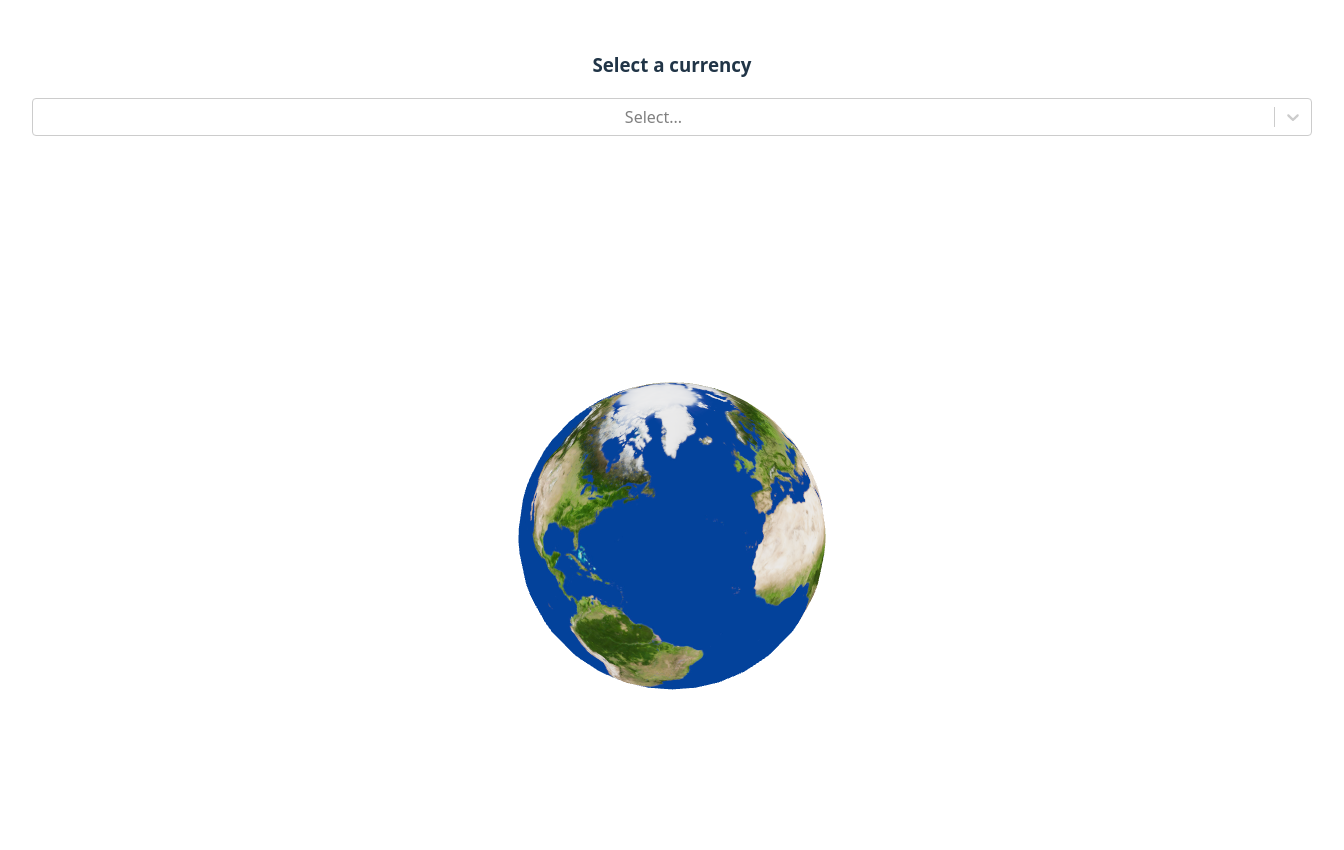
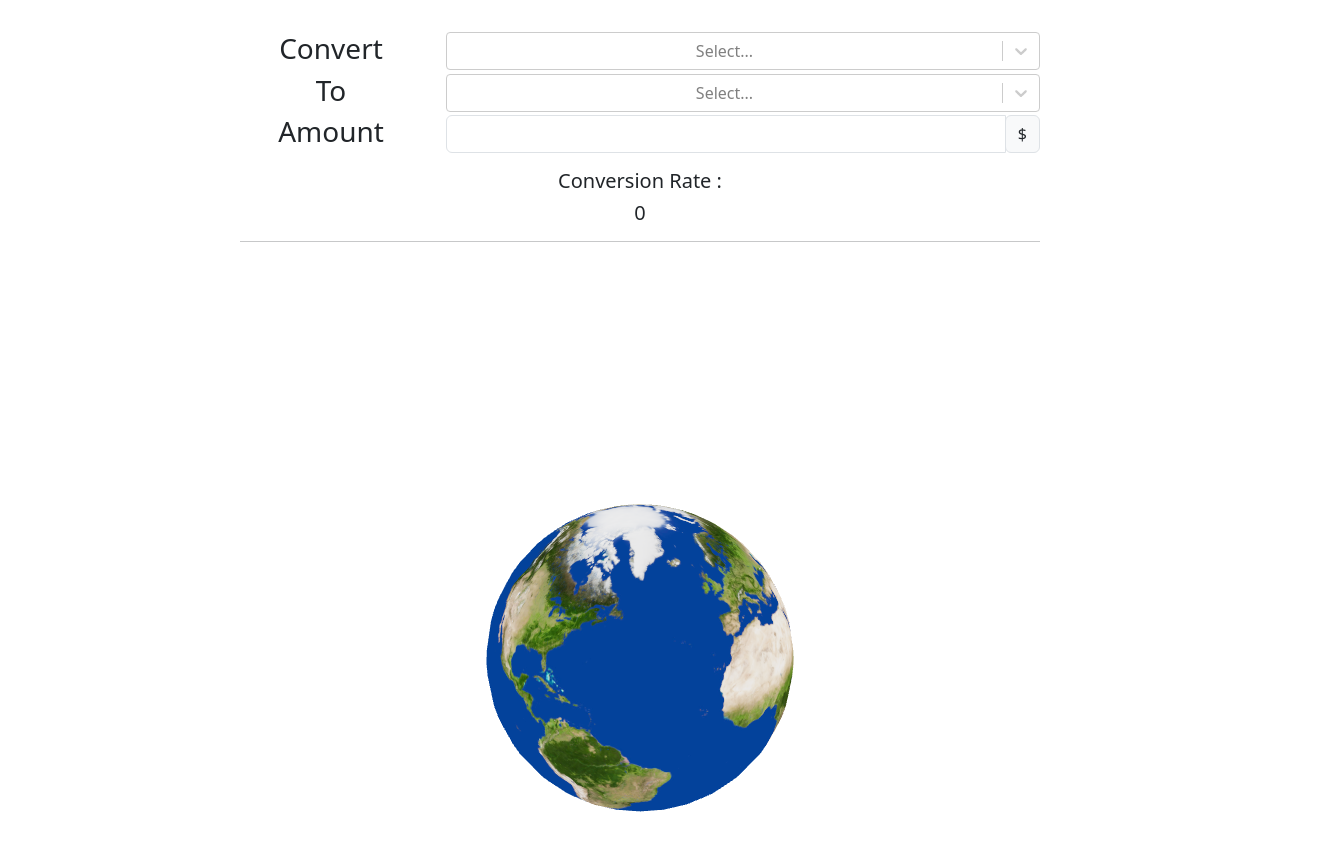
Before and after one commit to KyleRichards94/CurrencyConversionVisualizer, a React (Vite) app: page / in a window 1280 px wide. Shown: the top 850 px of the page, 1344 px wide, since content can reach past the window. Built offline with nearby package versions, Linux system fonts and the light colour scheme; no server answers.

Commit message:
add boot strap and currency conversion implementation

```diff
--- a/package.json
+++ b/package.json
@@ -15,6 +15,7 @@
   "dependencies": {
     "@react-three/drei": "^10.6.1",
     "@react-three/fiber": "^9.3.0",
+    "bootstrap": "^5.3.7",
     "react": "^19.1.1",
     "react-dom": "^19.1.1",
     "react-select": "^5.10.2"
--- a/src/App.css
+++ b/src/App.css
@@ -1,6 +1,5 @@
 #root {
   margin: 0 auto;
-  min-width: 100%;
   padding: 2rem;
   text-align: center;
 }
--- a/src/App.tsx
+++ b/src/App.tsx
@@ -5,8 +5,13 @@ import Visualizer from './Components/Visualizer.tsx'
 import { UriProvider } from './UriProvider/UriProvider.ts'
 import { SelectedTicker } from "./Tickers/SelectedTicker";
 
+import 'bootstrap/dist/css/bootstrap.min.css';
+import { Select } from '@react-three/drei'
+
 function App() {
-  const [currencyConversionRates, setCurrencyConversionRates] = useState<CurrencyConversion>()
+  const [currencyConversionRates, setCurrencyConversionRates] = useState<CurrencyConversion | undefined>()
+  const [conversionAmount, setConversionAmount] = useState<number | undefined>();
+  const [conversionFactor, setConversionFactor] = useState<number>();
 
   function onTickerSelected(ticker: Ticker) {
     fetch(UriProvider.getCurrencyConversion(ticker.tickerName))
@@ -16,13 +21,64 @@ function App() {
     SelectedTicker.setSelectedTicker(ticker);
   }
 
+  function onConversionSelected(ticker: Ticker) {
+    if (currencyConversionRates) {
+      const [_base] = Object.keys(currencyConversionRates).filter(k => k !== "date");
+      const _pairs = Object.entries(currencyConversionRates[_base]);
+      const _conversionFactor = _pairs.find(([k]) => k === ticker.tickerName)
+      SelectedTicker.setSelectedConversionTicker(ticker);
+      setConversionFactor(_conversionFactor?.[1])
+    }
+
+  }
+
   return (
     <>
-      <div>
-        <h3>Select a currency</h3>
-        <TickersSelectList onChange={onTickerSelected} />
-        <Visualizer currencyConversionRates={currencyConversionRates} />
+      <div class="row">
+
+        <div class="col-md-3">
+          <h3>Convert</h3>
+        </div>
+
+        <div class="col-md-9">
+          <TickersSelectList onChange={onTickerSelected} />
+        </div>
+
       </div>
+
+      <div class="row">
+
+        <div class="col-md-3">
+          <h3>To</h3>
+        </div>
+
+        <div class="col-md-9">
+          <TickersSelectList onChange={onConversionSelected} />
+        </div>
+
+      </div>
+
+      <div class="row">
+
+        <div class="col-md-3">
+          <h3>Amount</h3>
+        </div>
+
+        <div class="col-md-9">
+          <div class="input-group mb-3">
+            <input onChange={e => setConversionAmount(Number(e.target.value))} type="number" class="form-control" aria-label="Amount" />
+            <div class="input-group-append">
+              <span class="input-group-text">{SelectedTicker.getSelectedTicker()?.tickerName ?? "$"}</span>
+            </div>
+          </div>
+        </div>
+
+      </div>
+
+      <h5>Conversion Rate : {conversionFactor}</h5>
+      <h5>{(conversionFactor * conversionAmount) ? (conversionFactor * conversionAmount).toFixed(2) : 0} {SelectedTicker.getSelectedConversionTicker()?.tickerName}</h5>
+      <hr></hr>
+      <Visualizer currencyConversionRates={currencyConversionRates} />
     </>
   )
 }
--- a/src/Components/Bar.tsx
+++ b/src/Components/Bar.tsx
@@ -17,7 +17,12 @@ function latLongToSphere(lat: number, long: number, radius: number) {
 
 function getColour(ticker: string): string {
     const appticker = SelectedTicker.getSelectedTicker();
+    const appconversion = SelectedTicker.getSelectedConversionTicker();
     if (appticker) {
+        if (appconversion) {
+            return appconversion.tickerName === ticker ? "blue"
+                : appticker.tickerName === ticker ? "red" : "green"
+        }
         return appticker.tickerName === ticker ? "red" : "green"
     }
     return "green"
--- a/src/Components/TickersSelectList.tsx
+++ b/src/Components/TickersSelectList.tsx
@@ -30,10 +30,8 @@ function TickersSelectList(props: { onChange: (selection: Ticker) => void }) {
 
     if (tickers) {
         return (
-            <div style={{ minWidth: "300px" }}>
-                <Select options={tickers.map((opt: Ticker) => ({ label: `${opt.name} (${opt.tickerName})`, value: opt.tickerName }))}
-                    onChange={setSelection} />
-            </div >
+            <Select options={tickers.map((opt: Ticker) => ({ label: `${opt.name} (${opt.tickerName})`, value: opt.tickerName }))}
+                onChange={setSelection} />
         )
     }
 }
--- a/src/Components/Visualizer.tsx
+++ b/src/Components/Visualizer.tsx
@@ -59,7 +59,7 @@ function Visualizer(props: { currencyConversionRates: CurrencyConversion | undef
     }, [props.currencyConversionRates])
 
     return (
-        <div style={{ width: "100%", height: "800px" }}>
+        <div style={{ width: "800px", height: "800px" }}>
             <Canvas camera={{ position: [8, 8, 8], fov: 60 }}>
                 <WorldScene bars={bars} sphereRadius={sphereRadius} />
 
--- a/src/Tickers/SelectedTicker.ts
+++ b/src/Tickers/SelectedTicker.ts
@@ -2,12 +2,14 @@
 
 class SelectedTickerAppState {
     private static _instance: SelectedTickerAppState;
+
     static get instance() {
         return (this._instance ??= new SelectedTickerAppState());
     }
     private constructor() { }
 
     private _selectedTicker?: Ticker;
+    private _selectedConversion?: Ticker;
 
     get selectedTicker() {
         return this._selectedTicker;
@@ -15,9 +17,17 @@ class SelectedTickerAppState {
     set selectedTicker(v: Ticker | undefined) {
         this._selectedTicker = v;
     }
+    get selectedConversionTicker() {
+        return this._selectedConversion;
+    }
+    set selectedConversionTicker(v: Ticker | undefined) {
+        this._selectedConversion = v;
+    }
 
     setSelectedTicker(v: Ticker | undefined) { this.selectedTicker = v; }
     getSelectedTicker() { return this.selectedTicker; }
+    setSelectedConversionTicker(v: Ticker | undefined) { this._selectedConversion = v; }
+    getSelectedConversionTicker() { return this._selectedConversion; }
 }
 
 export const SelectedTicker = SelectedTickerAppState.instance;
```
Also changed, not shown: 6 other files (tests, documents, lock files or other folders).
